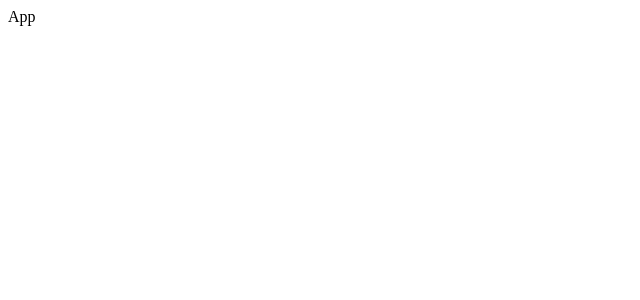
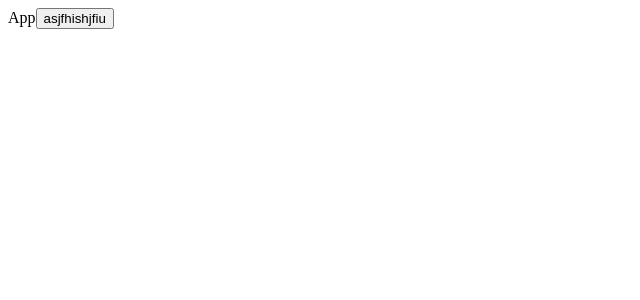
Before and after one commit to JustAlexeyDev/pagecity, a React (Create React App) app: page / in a window 1280 px wide. Shown: the top 300 px of the page, without its empty margins (0-640 px from the left). Built offline with nearby package versions, Linux system fonts and the light colour scheme.

Commit message:
Update App.jsx

```diff
--- a/src/App.jsx
+++ b/src/App.jsx
@@ -2,6 +2,7 @@ const App = () => {
     return(
         <div>
             App
+            <button>asjfhishjfiu</button>
         </div>
     );
 }
```
